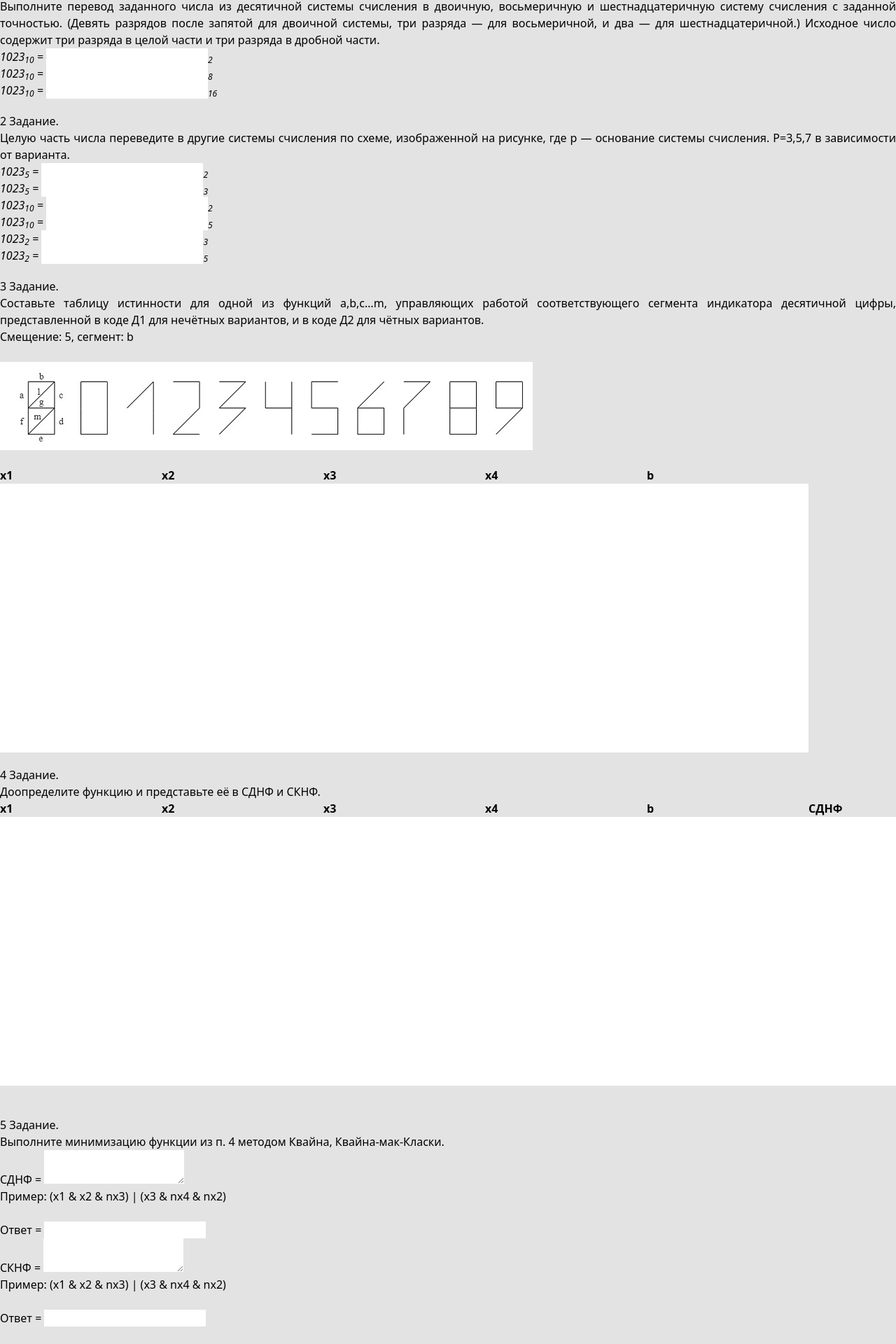
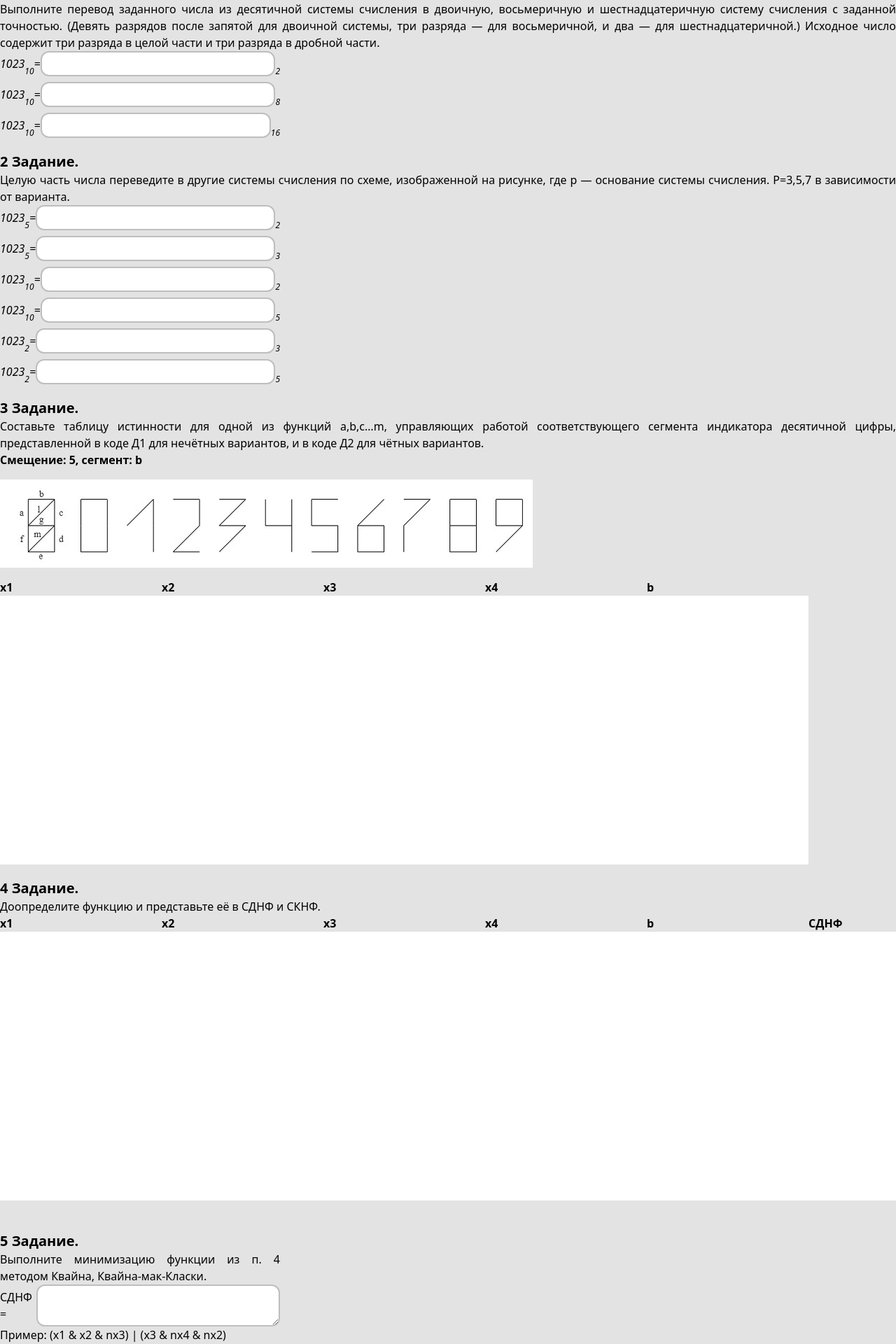
Before and after one commit to Uristrix/Automata, a React (Create React App) app: page /first_control in a window 1280 px wide. Shown: the part 187-2107 px from the top of the page at 70% size. Built offline with nearby package versions, Linux system fonts and the light colour scheme.

Commit message:
refactor first test

```diff
--- a/src/components/FirstTest/components/Task1.tsx
+++ b/src/components/FirstTest/components/Task1.tsx
@@ -1,33 +1,33 @@
 import React from 'react';
+import Input from '../../Input/Input';
 
-export const Task1 = (props: any) => {
+export const Task1 = ({ num }: { num: number }) => {
   return (
     <div>
-      <span className="h_1">1 Задание.</span>
-      <br />
+      <h2 className="text-xl font-semibold">1 Задание.</h2>
+      <p>
         Выполните перевод заданного числа из десятичной системы счисления в двоичную, восьмеричную и шестнадцатеричную
         систему счисления с заданной точностью. (Девять разрядов после запятой для двоичной системы, три разряда — для
         восьмеричной, и два — для шестнадцатеричной.) Исходное число содержит три разряда в целой части и три разряда в
         дробной части.
-      <br />
-      <i>
-        {props.varChapter1}
-        <sub>10</sub> = <input className="i_4" />
+      </p>
+      <div className="lg:max-w-[400px] flex flex-col gap-2">
+        <i className="flex items-center w-full [&>sub]:pt-4">
+          {num}
+          <sub>10</sub> = <Input />
           <sub>2</sub>
         </i>
-      <br />
-      <i>
-        {props.varChapter1}
-        <sub>10</sub> = <input className="i_3" />
+        <i className="flex items-center w-full [&>sub]:pt-4">
+          {num}
+          <sub>10</sub> = <Input />
           <sub>8</sub>
         </i>
-      <br />
-      <i>
-        {props.varChapter1}
-        <sub>10</sub> = <input className="i_3" />
+        <i className="flex items-center w-full [&>sub]:pt-4">
+          {num}
+          <sub>10</sub> = <Input />
           <sub>16</sub>
         </i>
-      <br />
+      </div>
     </div>
   );
 };
--- a/src/components/FirstTest/components/Task2.tsx
+++ b/src/components/FirstTest/components/Task2.tsx
@@ -1,49 +1,47 @@
 import React from 'react';
+import Input from '../../Input/Input';
 
-export const Task2 = (props: any) => {
+export const Task2 = ({ num, p }: { num: number; p: number }) => {
   return (
     <div>
-      <span className="h_1"> 2 Задание.</span>
-      <br />
+      <h2 className="text-xl font-semibold">2 Задание.</h2>
+      <p>
         Целую часть числа переведите в другие системы счисления по схеме, изображенной на рисунке, где p — основание
         системы счисления. Р=3,5,7 в зависимости от варианта.
-      <br />
-      <i>
-        {props.varChapter1}
-        <sub>{props.p}</sub> = <input className="i_4" />
+      </p>
+
+      <div className="lg:max-w-[400px] flex flex-col gap-2">
+        <i className="flex items-center w-full [&>sub]:pt-4">
+          {num}
+          <sub>{p}</sub> = <Input />
           <sub>2</sub>
         </i>
-      <br />
-      <i>
-        {props.varChapter1}
-        <sub>{props.p}</sub> = <input className="i_3" />
+        <i className="flex items-center w-full [&>sub]:pt-4">
+          {num}
+          <sub>{p}</sub> = <Input />
           <sub>3</sub>
         </i>
-      <br />
-      <i>
-        {props.varChapter1}
-        <sub>10</sub> = <input className="i_3" />
+        <i className="flex items-center w-full [&>sub]:pt-4">
+          {num}
+          <sub>10</sub> = <Input />
           <sub>2</sub>
         </i>
-      <br />
-      <i>
-        {props.varChapter1}
-        <sub>10</sub> = <input className="i_3" />
-        <sub>{props.p}</sub>
+        <i className="flex items-center w-full [&>sub]:pt-4">
+          {num}
+          <sub>10</sub> = <Input />
+          <sub>{p}</sub>
         </i>
-      <br />
-      <i>
-        {props.varChapter1}
-        <sub>2</sub> = <input className="i_3" />
+        <i className="flex items-center w-full [&>sub]:pt-4">
+          {num}
+          <sub>2</sub> = <Input />
           <sub>3</sub>
         </i>
-      <br />
-      <i>
-        {props.varChapter1}
-        <sub>2</sub> = <input className="i_3" />
-        <sub>{props.p}</sub>
+        <i className="flex items-center w-full [&>sub]:pt-4">
+          {num}
+          <sub>2</sub> = <Input />
+          <sub>{p}</sub>
         </i>
-      <br />
+      </div>
     </div>
   );
 };
--- a/src/components/FirstTest/components/Task3.tsx
+++ b/src/components/FirstTest/components/Task3.tsx
@@ -1,26 +1,26 @@
-import React from 'react';
 import CegmenSmesh from '../../../assets/cegment-smesh.jpg';
 
-export const Task3 = (props: any) => {
+export const Task3 = ({ segment, bias }: { segment: string; bias: number }) => {
   return (
     <div>
-      <span className="h_1">3 Задание.</span>
-      <br />
-      Составьте таблицу истинности для одной из функций a,b,c…m, управляющих работой соответствующего сегмента
-      индикатора десятичной цифры, представленной в коде Д1 для нечётных вариантов, и в коде Д2 для чётных вариантов.
-      <br />
-      Смещение: {props.smesh}, сегмент: {props.cegment}
-      <br />
-      <br />
-      <img className="image_1" src={CegmenSmesh} alt="CegmentSmesh" />
-      <br />
+      <h2 className="text-xl font-semibold">3 Задание.</h2>
+      <p>
+        Составьте таблицу истинности для одной из функций a,b,c…m, управляющих работой соответствующего сегмента
+        индикатора десятичной цифры, представленной в коде Д1 для нечётных вариантов, и в коде Д2 для чётных вариантов.
+      </p>
+      <p className="font-semibold">
+        Смещение: {bias}, сегмент: {segment}
+      </p>
+
+      <img className="my-4" src={CegmenSmesh} alt="CegmentSmesh" />
+
       <table>
         <tr>
           <th>x1</th>
           <th>x2</th>
           <th>x3</th>
           <th>x4</th>
-          <th>{props.cegment}</th>
+          <th>{segment}</th>
         </tr>
         <tr>
           <td>
--- a/src/components/FirstTest/components/Task4.tsx
+++ b/src/components/FirstTest/components/Task4.tsx
@@ -1,12 +1,8 @@
-import React from 'react';
-
 export const Task4 = () => {
   return (
     <div>
-      <span className="h_1">4 Задание.</span>
-      <br />
-      Доопределите функцию и представьте её в СДНФ и СКНФ.
-      <br />
+      <h2 className="text-xl font-semibold">4 Задание.</h2>
+      <p>Доопределите функцию и представьте её в СДНФ и СКНФ.</p>
       <div className="table_1">
         <table>
           <tr>
--- a/src/components/FirstTest/components/Task5.tsx
+++ b/src/components/FirstTest/components/Task5.tsx
@@ -1,23 +1,24 @@
-import React from 'react';
+import Input from '../../Input/Input';
 
 export const Task5 = () => {
   return (
-    <div>
-      <span className="h_1">5 Задание.</span>
-      <br />
-      Выполните минимизацию функции из п. 4 методом Квайна, Квайна-мак-Класки.
-      <br />
-      СДНФ = <textarea className="i_4" />
+    <div className="lg:max-w-[400px]">
+      <h2 className="text-xl font-semibold">5 Задание.</h2>
+      <p>Выполните минимизацию функции из п. 4 методом Квайна, Квайна-мак-Класки.</p>
+      <div className="flex items-center">
+        СДНФ = <Input variant="textarea" />
+      </div>
       <p className="t_11">Пример: (x1 & x2 & nx3) | (x3 & nx4 & nx2) </p>
-      <br />
-      Ответ = <input className="i_3" />
-      <br />
-      СКНФ = <textarea className="i_4" />
+      <div className="flex items-center">
+        Ответ = <Input />
+      </div>
+      <div className="flex items-center">
+        СКНФ = <Input variant="textarea" />
+      </div>
       <p className="t_11">Пример: (x1 & x2 & nx3) | (x3 & nx4 & nx2) </p>
-      <br />
-      Ответ = <input className="i_3" />
-      <br />
-      <br />
+      <div className="flex items-center">
+        Ответ = <Input />
+      </div>
     </div>
   );
 };
--- a/src/components/FirstTest/components/Task7.tsx
+++ b/src/components/FirstTest/components/Task7.tsx
@@ -1,14 +1,11 @@
-import React from 'react';
+import Input from '../../Input/Input';
 
 export const Task7 = () => {
   return (
-    <div>
-      <br />
-      7 Задание.
-      <br />
-      Выполните синтез функции в базисах: основном, Шеффера, Пирса.
-      <br />
-      Решение = <textarea className="i_4" />
+    <div className="lg:max-w-[400px]">
+      <h2 className="text-xl font-semibold">7 Задание.</h2>
+      <p>Выполните синтез функции в базисах: основном, Шеффера, Пирса.</p>
+      Решение = <Input variant="textarea" />
     </div>
   );
 };
--- a/src/components/Input/Input.tsx
+++ b/src/components/Input/Input.tsx
@@ -24,6 +24,7 @@ interface InputProps extends DetailedHTMLProps<InputHTMLAttributes<HTMLInputElem
   label?: ReactNode;
   invalid?: boolean;
   classes?: { root?: string; label?: string; input?: string };
+  variant?: 'input' | 'textarea';
   onChange?: (e: ChangeEvent<HTMLInputElement | HTMLSelectElement | HTMLTextAreaElement>) => void;
 }
 
@@ -39,6 +40,7 @@ const Input = ({
   classes = {},
   disabled = false,
   ref = null,
+  variant = 'input',
   onChange,
   ...rest
 }: InputProps) => {
@@ -52,6 +54,7 @@ const Input = ({
           {label}
         </label>
       )}
+      {variant === 'input' && (
         <input
           ref={ref}
           className={classNames(defaultInputClassname(value, invalid), classes.input)}
@@ -65,6 +68,19 @@ const Input = ({
           onChange={onChange}
           {...rest}
         />
+      )}
+      {variant === 'textarea' && (
+        <textarea
+          className={classNames(defaultInputClassname(value, invalid), classes.input)}
+          id={id}
+          name={name}
+          placeholder={placeholder}
+          value={value}
+          required={required}
+          disabled={disabled}
+          onChange={onChange}
+        />
+      )}
     </div>
   );
 };
--- a/src/components/Timer/Timer.tsx
+++ b/src/components/Timer/Timer.tsx
@@ -3,6 +3,7 @@ import classNames from 'classnames';
 
 export const useTimer = (endTime: Date) => {
   const [seconds, setSeconds] = useState((endTime.getMinutes() - new Date(Date.now()).getMinutes()) * 60);
+  // console.log(endTime.getMinutes(), new Date(Date.now()).getMinutes());
   useEffect(() => {
     if (seconds > 0) {
       const interval = setInterval(() => {
--- a/src/pages/FirstTest/FirstTest.tsx
+++ b/src/pages/FirstTest/FirstTest.tsx
@@ -2,12 +2,13 @@ import { Task1, Task2, Task3, Task4, Task5, Task6, Task7 } from '../../component
 import Button from '../../components/Button/Button';
 
 const FirstTest = () => {
-  const varTest: { numVar: number; varChapter1: number; cegment: string; p: number; smesh: number } = {
+  //TODO: заменить на запрос
+  const varTest: { numVar: number; num: number; segment: string; p: number; bias: number } = {
     numVar: 2,
     p: 5,
-    varChapter1: 1023,
-    cegment: 'b',
-    smesh: 5,
+    num: 1023,
+    segment: 'b',
+    bias: 5,
   };
 
   return (
@@ -15,9 +16,9 @@ const FirstTest = () => {
       <h2 className="text-2xl text-center font-bold">Контрольная работа № 1</h2>
       <h3 className="text-xl text-center font-bold">Вариант № {varTest.numVar} </h3>
       <form className="flex flex-col gap-5 text-justify">
-        <Task1 varChapter1={varTest.varChapter1} />
-        <Task2 varChapter1={varTest.varChapter1} p={varTest.p} />
-        <Task3 cegment={varTest.cegment} smesh={varTest.smesh} />
+        <Task1 num={varTest.num} />
+        <Task2 num={varTest.num} p={varTest.p} />
+        <Task3 segment={varTest.segment} bias={varTest.bias} />
         <Task4 />
         <Task5 />
         <Task6 />
```
Also changed, not shown: src/components/FirstTest/components/Task6.tsx (+19 -15 lines). Lines whose indentation alone changed are shown as unchanged.
